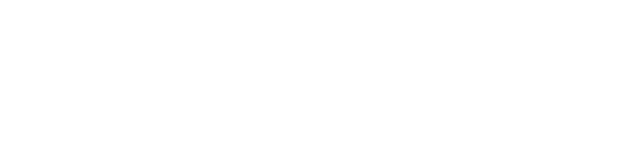
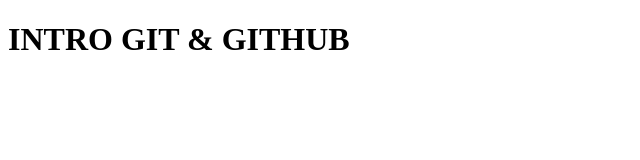
Before and after one commit to AgustinSepulveda0/Prueba-git, a plain HTML site: page index.html in a window 1280 px wide. Shown: the whole page, without its empty margins (0-640 px from the left). Drawn offline with Linux system fonts and the light colour scheme.

Commit message:
CSS was added

```diff
--- a/index.html
+++ b/index.html
@@ -7,6 +7,6 @@
     <title>INTRO GIT & GITHUB !!!</title>
 </head>
 <body>
-
+    <h1>INTRO GIT & GITHUB</h1>
 </body>
 </html>
```
Also changed, not shown: css/style.css (added), 1 other file.
